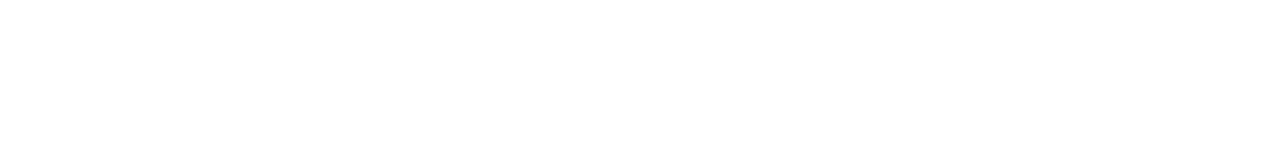
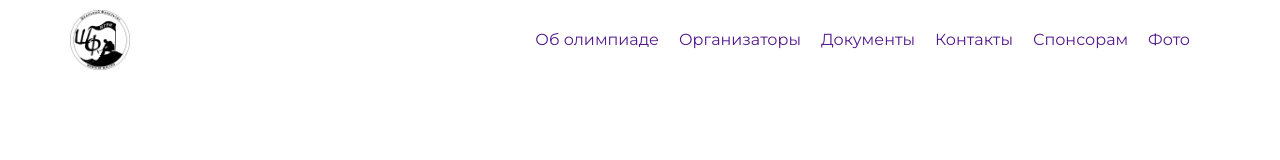
Before and after one commit to acr0matic/olympic2020, a website: page src/index.html in a window 1280 px wide. Drawn offline with nearby package versions, Linux system fonts and the light colour scheme; files that its build step writes are made by us from their sources.

Commit message:
Сверстана шапка и подключен шрифт

```diff
--- a/src/index.html
+++ b/src/index.html
@@ -1,5 +1,6 @@
 <!DOCTYPE html>
 <html lang="ru">
+
 <head>
   <meta charset="UTF-8" />
   <meta name="viewport" content="width=device-width, initial-scale=1.0" />
@@ -43,15 +44,49 @@
   <meta name="apple-mobile-web-app-capable" content="yes" />
   <meta name="apple-mobile-web-app-status-bar-style" content="black-translucent" />
 
+  <!-- Шрифты -->
+  <link href="https://fonts.googleapis.com/css?family=Montserrat:400,700&display=swap&subset=cyrillic" rel="stylesheet">
+
   <!-- Стили -->
   <!-- build:css -->
-    <link rel="stylesheet" href="styles/compiled/style.css"/>
+  <link rel="stylesheet" href="styles/compiled/style.css" />
   <!-- endbuild -->
 </head>
 
 <body>
   <!-- Шапка -->
-    <header></header>
+  <header id="header">
+    <div class="container">
+      <div class="wrapper">
+        <img src="img/logo/school-faculty.png" alt="" class="header-logo">
+        <span class="header-title"></span>
+        <nav class="menu">
+          <ul class="nav">
+            <li class="nav-item">
+              <a href="" class="nav-link">Об олимпиаде</a>
+            </li>
+            <li class="nav-item">
+              <a href="" class="nav-link">Организаторы</a>
+            </li>
+            <li class="nav-item">
+              <a href="" class="nav-link">Документы</a>
+            </li>
+            <li class="nav-item">
+              <a href="" class="nav-link">Контакты</a>
+            </li>
+            <li class="nav-item">
+              <a href="" class="nav-link">Спонсорам</a>
+            </li>
+            <li class="nav-item">
+              <a href="" class="nav-link">Фото</a>
+            </li>
+          </ul>
+        </nav>
+      </div>
+      <!-- /.wrapper -->
+    </div>
+    <!-- /.container -->
+  </header>
 
   <!-- Основной контент -->
   <main></main>
@@ -66,8 +101,11 @@
   <script src="scripts/script.js"></script>
   <!-- endbuild -->
 
-    <!-- Yandex.Metrika counter -->   <!-- /Yandex.Metrika counter -->
-    <!-- Google Analytics -->   <!-- /Google Analytics -->
+  <!-- Yandex.Metrika counter -->
+  <!-- /Yandex.Metrika counter -->
+  <!-- Google Analytics -->
+  <!-- /Google Analytics -->
 
 </body>
+
 </html>
--- a/src/styles/scss/base/_base.scss
+++ b/src/styles/scss/base/_base.scss
@@ -19,3 +19,13 @@
 *::after {
   box-sizing: inherit;
 }
+
+ul {
+  list-style: none;
+  margin: 0;
+  padding: 0;
+}
+
+a {
+  text-decoration: none;
+}
--- a/src/styles/scss/base/_helpers.scss
+++ b/src/styles/scss/base/_helpers.scss
@@ -10,3 +10,8 @@
   padding-right: 20px;
   padding-left: 20px;
 }
+
+.wrapper {
+  display: flex;
+  align-items: center;
+}
--- a/src/styles/scss/base/_typography.scss
+++ b/src/styles/scss/base/_typography.scss
@@ -1,3 +1,7 @@
 // -----------------------------------------------------------------------------
 // В этом файле стили типографии для всех элементов страницы
 // -----------------------------------------------------------------------------
+
+body {
+  font-family: 'Montserrat';
+}
--- a/src/styles/scss/layout/_header.scss
+++ b/src/styles/scss/layout/_header.scss
@@ -1,3 +1,33 @@
 // -----------------------------------------------------------------------------
 // В этом файле прописываются все стили относящиеся к шапке сайта
 // -----------------------------------------------------------------------------
+
+#header {
+  padding: 10px 0;
+}
+
+.header {
+  &-logo {
+    width: 100%;
+    max-width: 60px;
+    margin-right: 10px;
+  }
+
+  &-title {
+    display: block;
+    width: 200px;
+  }
+}
+
+.menu {
+  width: 100%;
+}
+
+.nav {
+  display: flex;
+  justify-content: flex-end;
+
+  &-item {
+    margin-right: 20px;
+  }
+}
```
Also changed, not shown: src/img/logo/school-faculty.png (added), src/styles/scss/vendors/_photoswipe.scss (renamed from src/styles/scss/vendors/photoswipe.scss), src/styles/scss/vendors/default-skin/_default-skin.scss (renamed from src/styles/scss/vendors/default-skin/default-skin.scss). Lines whose indentation alone changed are shown as unchanged.
